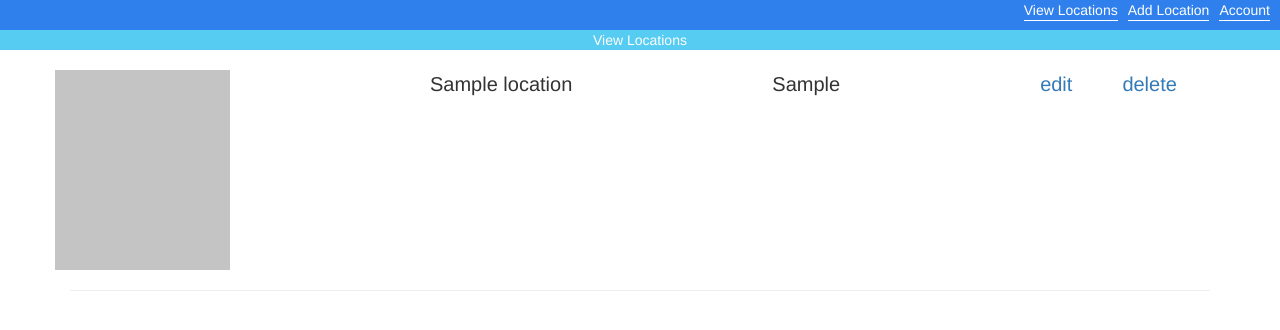
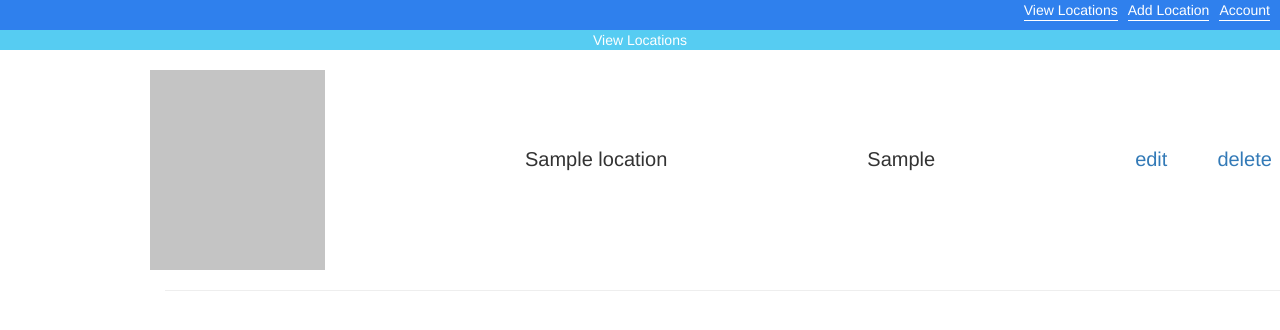
Before and after one commit to tfroseman/behrend-tour, a Node server app: page /view-locations in a window 1280 px wide. Shown: the top 330 px of the page. Run offline with Node 20, Linux system fonts and the light colour scheme; a user stored in the database is signed in; tables that the repository leaves empty hold one stand-in row (values such as "Sample post"); some libraries are stand-ins or nearby versions.

Commit message:
View Locations Text Alignment Fix

```diff
--- a/public/css/style.css
+++ b/public/css/style.css
@@ -83,6 +83,7 @@
   float:left;
   font-size: 20px;
 }
+
 .dropdown-content{
   display:none;
   position: absolute;
--- a/views/view-locations.ejs
+++ b/views/view-locations.ejs
@@ -43,8 +43,8 @@
 
 
 
-  <div id="content" style="height:100%; width: 500px position: relative;
-left: 150px;">
+  <div id="content" style = "height:100%; width: 500px; position:relative;
+left:150px;">
 
      <div id ="location-table" class="container">
        <% locations.forEach(function(location){ %>
@@ -54,19 +54,19 @@ left: 150px;">
               <img>
           </div>
           </div>
-          <div class="col" style="margin-right: 200px;">
+          <div class="col" style="margin-right: 200px; margin-top:75px;">
             <%=location.local.name%>
           </div>
 
-          <div class="col" style="margin-right: 200px;">
+          <div class="col" style="margin-right: 200px; margin-top:75px;">
             <%=location.local.checkins %>
           </div>
 
-          <div class="col" style="margin-right: 50px;">
+          <div class="col" style="margin-right: 50px; margin-top:75px;">
             <a href="/edit-location/">edit</a>
           </div>
 
-          <div class="col">
+          <div class="col" style="margin-top:75px;">
             <a href="/edit-location/">delete</a>
           </div>
         </div>
```
